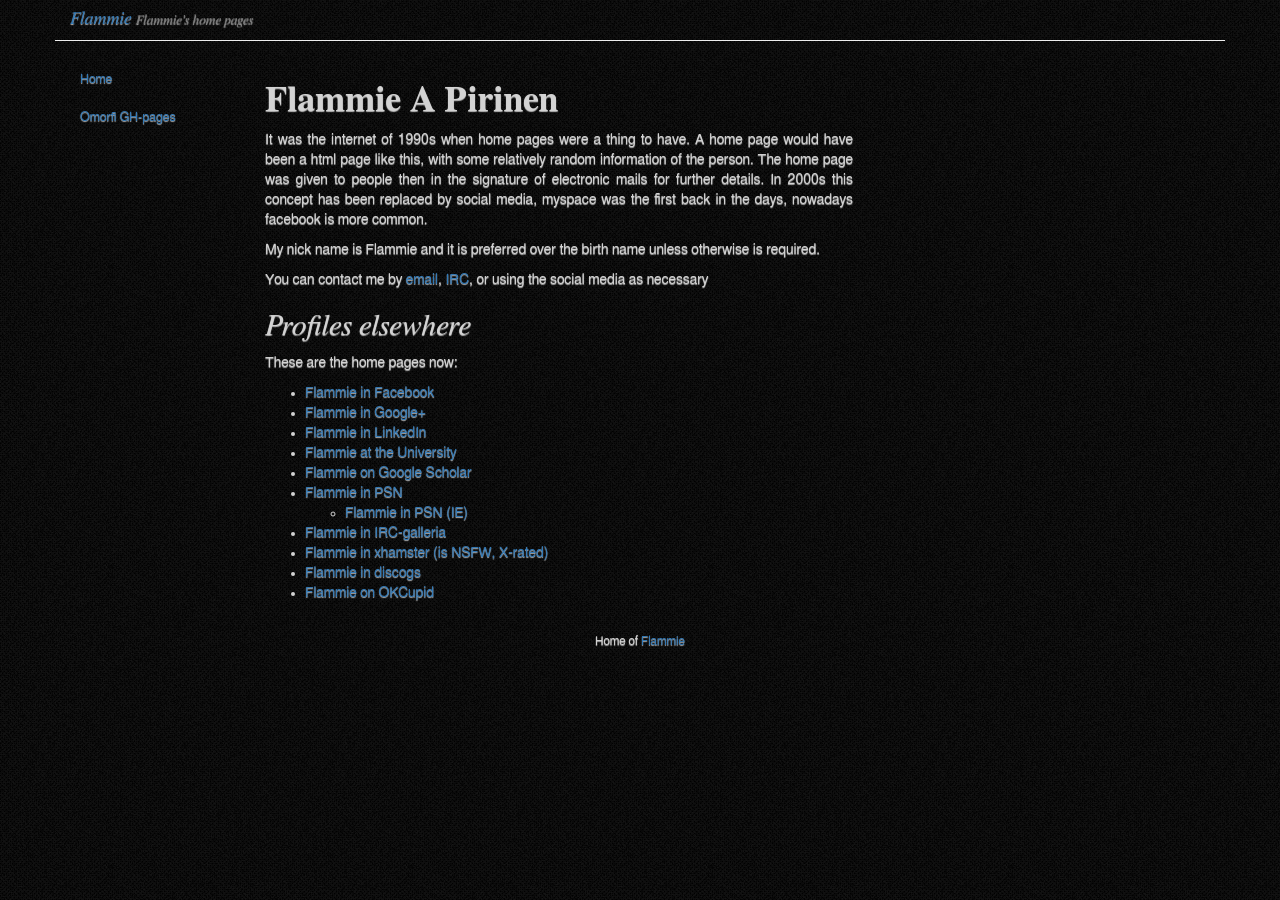
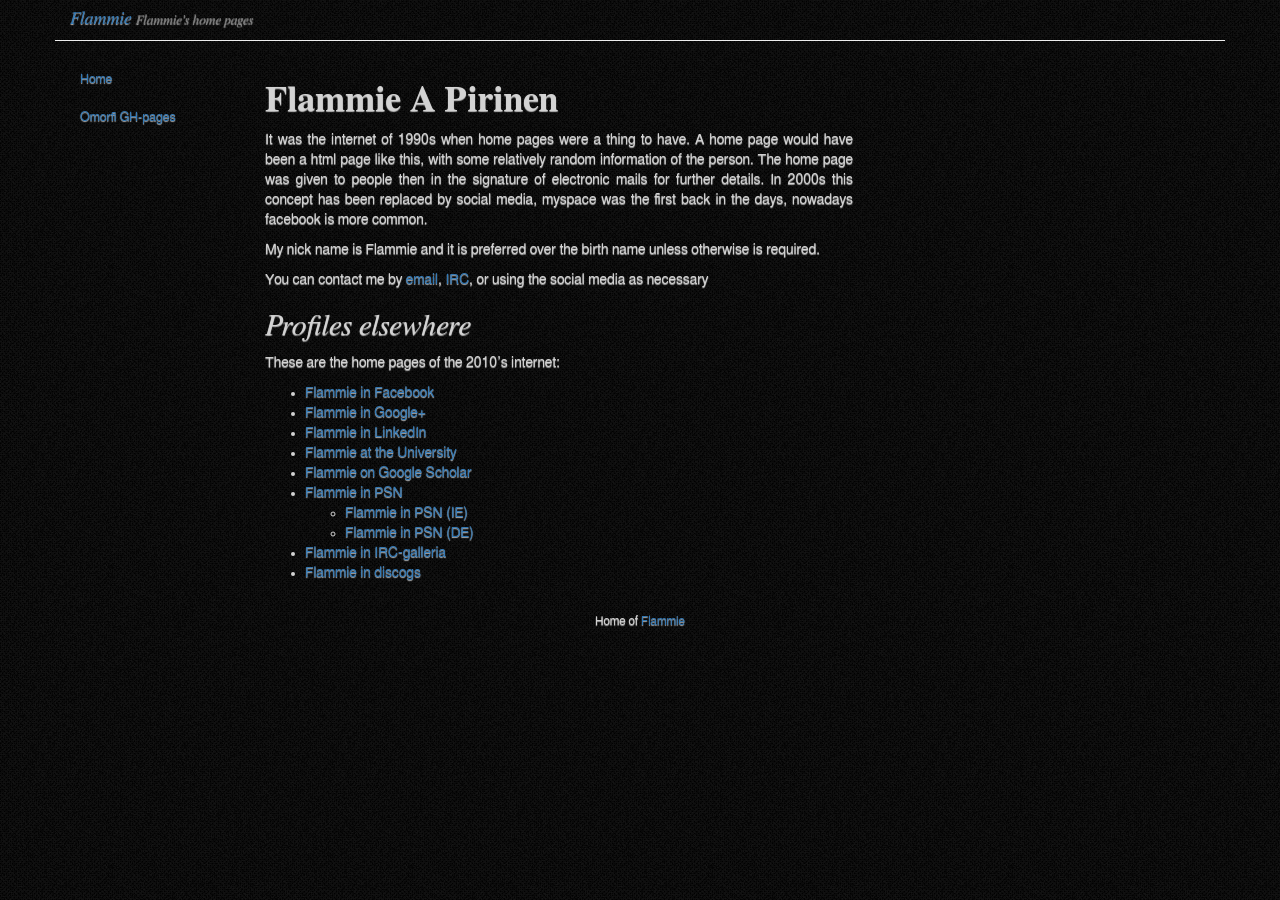
Before and after one commit to flammie/flammie.github.io, a Jekyll site: the page built from archive/tietoja/flammie.markdown, in a window 1280 px wide. Built offline with Jekyll 4.4.1, drawn with Linux system fonts in a browser that asks for light colours; our own code applies the rules of GitHub Pages for plain Markdown files.

Commit message:
few dead links, even for archives to fix

```diff
--- a/archive/tietoja/flammie.markdown
+++ b/archive/tietoja/flammie.markdown
@@ -15,7 +15,7 @@ You can contact me by [email](mailto:flammie@iki.fi),
 
 ## Profiles elsewhere
 
-These are the home pages now:
+These are the home pages of the 2010's internet:
 
 * [Flammie in Facebook](https://facebook.com/ffflammie)
 * [Flammie in Google+](https://plus.google.com/+TommiPirinen)
@@ -24,10 +24,9 @@ These are the home pages now:
 * [Flammie on Google Scholar](http://scholar.google.fi/citations?user=XNOLAagAAAAJ&hl=fi)
 * [Flammie in PSN](http://eu.playstation.com/psn/profile/ffflammie/)
     * [Flammie in PSN (IE)](http://eu.playstation.com/psn/profile/ieFlamm/)
+    * [Flammie in PSN (DE)](http://eu.playstation.com/psn/profile/flammde/)
 * [Flammie in IRC-galleria](http://irc-galleria.net/user/Flammie)
-* [Flammie in xhamster (is NSFW, X-rated)](http://xhamster.com/user/Flammie)
 * [Flammie in discogs](http://www.discogs.com/user/Flammie)
-* [Flammie on OKCupid](https://www.okcupid.com/profile/fffflammie)
 
 
 <!-- vim: set ft=markdown: -->
```
